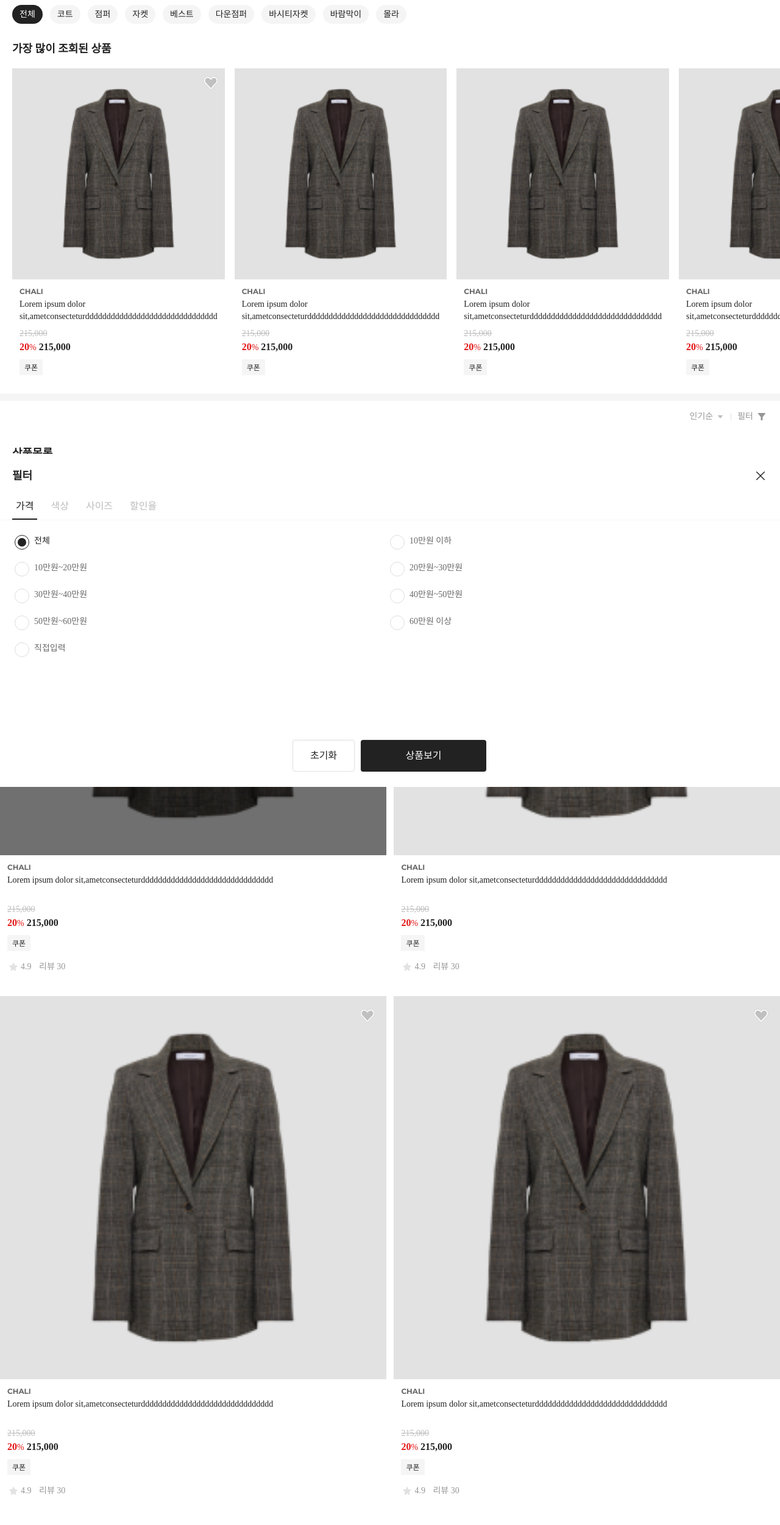
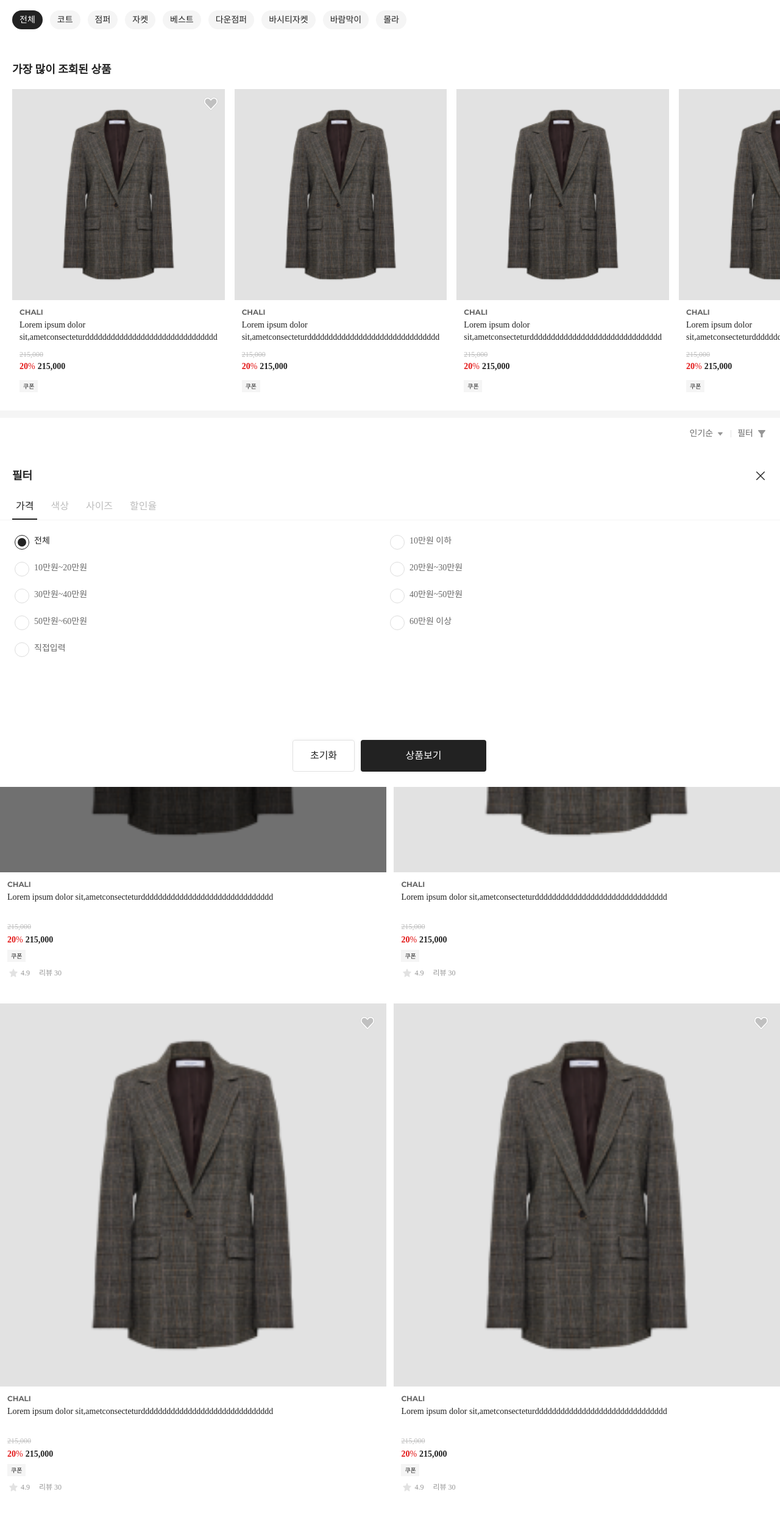
Before and after one commit to lovelyhyunsik/hyungifinal, a PHP site: page /quick-ic_page.html in a window 1280 px wide. Shown: the part 56-2556 px from the top of the page at 61% size. After the commit the page ends 2501 px from the top, so only its background shows below. Run offline with PHP 8.4, Linux system fonts and the light colour scheme; some web fonts are replaced.

Commit message:
너무힘들엉

```diff
--- a/css/bottom_gnb_menu.css
+++ b/css/bottom_gnb_menu.css
@@ -20,6 +20,7 @@
 #menuExhibition{border-top: 1px solid #f5f5f5;}
 #menuExhibition>ul{padding: 2.4rem 2rem 2.4rem 2rem; display: flex; justify-content: space-between;}
 #menuExhibition>ul>li{line-height: 2rem;}
+#menuExhibition>ul>li>h3{font-weight: 600; font-size: 1.8rem;}
 #menuExhibition>ul>li>a{display: block; font-family: 'Pretendard'; font-weight: 400; font-size: 1.4rem;  color: #696969; }
 
 .exhibitionContent{padding-bottom: 4rem; border-bottom: 1px solid #f5f5f5;}
@@ -40,6 +41,7 @@
 #menuMagazine{padding: 0 2rem 4rem 2rem;}
 #menuMagazine>ul{padding: 2.4rem 0; display: flex; justify-content: space-between;}
 #menuMagazine>ul>li{line-height: 2rem;}
+#menuMagazine>ul>li>h3{font-weight: 600; font-size: 1.8rem;}
 #menuMagazine>ul>li>a{display: block; font-family: 'Pretendard'; font-weight: 400; font-size: 1.4rem;  color: #696969; }
 #menuMagazine>.magazineContent>a{display: block; background: none;}
 #menuMagazine>.magazineContent>a:not(:first-child){margin-top: 1.6rem;}
--- a/css/brand_page.css
+++ b/css/brand_page.css
@@ -30,11 +30,11 @@ li{word-break: keep-all;}
 .popup>button{background: none;}
 .popup>.sort{display: flex; padding-right: 1rem; position: relative; align-items: center;}
 .popup>.sort::after{content: ""; position: absolute; top: 50%; right: 0; transform: translateY(-50%); height: 1.2rem; width: 1px; background: #e2e2e2;}
-.popup>.sort>p{font-family: 'Pretendard'; font-weight: 400; font-size: 1.4rem; line-height: 2rem; color: #969696; margin-right: 4px;}
+.popup>.sort>p{font-family: 'Pretendard'; font-weight: 400; font-size: 1.4rem; line-height: 2rem; color: #696969; margin-right: 4px;}
 .popup>.sort>img{}
 .popup>.filter{position: relative; display: flex; padding-left: 1rem;}
 .popup>.filter.on{}
-.popup>.filter>p{font-family: 'Pretendard'; font-weight: 400; font-size: 1.4rem; line-height: 2rem; color: #969696; margin-right: 4px;}
+.popup>.filter>p{font-family: 'Pretendard'; font-weight: 400; font-size: 1.4rem; line-height: 2rem; color: #696969; margin-right: 4px;}
 .popup>.filter.on>span{position: absolute; top: 0; right: 0; width: 8px; height: 8px; background: url(../img/filter_red_check.png) red no-repeat center; border-radius: 50%;}
 .popup>.filter>img{}
 
--- a/css/common.css
+++ b/css/common.css
@@ -25,14 +25,14 @@ legend,
 
 /* 1depth_tab */
 #oneDepthTab>h3{margin-top: 6rem; padding-left: 1.6rem; font-family: 'Pretendard'; font-weight: 600; font-size: 1.6rem; line-height: 2.4rem; color: #222;}
-#oneDepthTab>.categoryTab>.categoryTabWrap{padding: 2.4rem 0;}
-#oneDepthTab>.categoryTab>.categoryTabWrap>.categoryTabnav{ overflow-x: scroll; padding: 1.2rem 2rem 1.2rem 2rem;}
+#oneDepthTab>.categoryTab>.categoryTabWrap{padding: 1.2rem 0;}
+#oneDepthTab>.categoryTab>.categoryTabWrap>.categoryTabnav{ overflow-x: scroll; padding: 0.9rem 2rem 0.9rem 2rem;}
 #oneDepthTab>.categoryTab>.categoryTabWrap>.categoryTabnav::-webkit-scrollbar{display: none;}
 #oneDepthTab>.categoryTab>.categoryTabWrap>.categoryTabnav>ul{display: flex;}
 #oneDepthTab>.categoryTab>.categoryTabWrap>.categoryTabnav>ul>li:not(:first-child){margin-left: 1.2rem;}
 #oneDepthTab>.categoryTab>.categoryTabWrap>.categoryTabnav>ul>li>a{font-family: 'Pretendard'; font-weight: 400; font-size: 1.4rem; color: #222; padding: 0.8rem 1.2rem; background: #f5f5f5; border-radius: 20px; }
 #oneDepthTab>.categoryTab>.categoryTabWrap>.categoryTabnav>ul>li>a.on{background: #222; color: #fff;}
-#oneDepthTab>.categoryTab>.categoryTabWrap>.categoryTabcontent{padding-top: 0.8rem;}
+#oneDepthTab>.categoryTab>.categoryTabcontent{padding-top: 1.6rem;}
 #oneDepthTab>.categoryTab>.categoryTabcontent>.tab{}
 #oneDepthTab>.categoryTab>.categoryTabcontent>.tab>h3{padding: 2.4rem 2rem 2rem 2rem; font-family: 'Pretendard'; font-weight: 700; font-size: 1.8rem; line-height: 2.4rem; color: #222;}
 #oneDepthTab>.categoryTab>.categoryTabcontent>.tab>ul{display: flex; flex-wrap: wrap; justify-content: space-between; padding-bottom: 0.8rem;}
@@ -43,16 +43,16 @@ legend,
 #oneDepthTab>.categoryTab>.categoryTabcontent>.tab>ul>li>a>.tabItem>.itemBrand{overflow: hidden; text-overflow: ellipsis; margin-bottom: 0.4rem; font-family: 'Montserrat'; font-weight: 600; font-size: 1.2rem; line-height: 1.5rem;}
 #oneDepthTab>.categoryTab>.categoryTabcontent>.tab>ul>li>a>.tabItem>.itemName{font-family: 'Pretendard'; font-weight: 400; font-size: 1.4rem; color: #222; line-height: 2rem;  overflow: hidden; text-overflow: ellipsis;}
 #oneDepthTab>.categoryTab>.categoryTabcontent>.tab>ul>li>a>.itemPrice{padding-left: 1.2rem;}
-#oneDepthTab>.categoryTab>.categoryTabcontent>.tab>ul>li>a>.itemPrice>.noSalePrice{font-family: 'Pretendard'; font-weight: 400; font-size: 1.4rem; color: #bdbdbd; text-decoration-line: line-through; height: 20px; line-height: 2rem;}
-#oneDepthTab>.categoryTab>.categoryTabcontent>.tab>ul>li>a>.itemPrice>.salePrice{display: flex; height: 2.4rem;}
-#oneDepthTab>.categoryTab>.categoryTabcontent>.tab>ul>li>a>.itemPrice>.salePrice>.percent{font-family: 'Pretendard'; font-weight: 600; font-size: 1.6rem; color: #e31616; line-height: 2.4rem;}
+#oneDepthTab>.categoryTab>.categoryTabcontent>.tab>ul>li>a>.itemPrice>.noSalePrice{font-family: 'Pretendard'; font-weight: 400; font-size: 1.2rem; color: #bdbdbd; text-decoration-line: line-through; height: 20px; line-height: 2rem;}
+#oneDepthTab>.categoryTab>.categoryTabcontent>.tab>ul>li>a>.itemPrice>.salePrice{display: flex; height: 2rem;}
+#oneDepthTab>.categoryTab>.categoryTabcontent>.tab>ul>li>a>.itemPrice>.salePrice>.percent{font-family: 'Pretendard'; font-weight: 600; font-size: 1.4rem; color: #e31616; line-height: 2.4rem;}
 #oneDepthTab>.categoryTab>.categoryTabcontent>.tab>ul>li>a>.itemPrice>.salePrice>.percent>span{font-family: 'Pretendard'; font-weight: 400; font-size: 1.4rem; line-height: 2rem;}
-#oneDepthTab>.categoryTab>.categoryTabcontent>.tab>ul>li>a>.itemPrice>.salePrice>.price{font-family: 'Pretendard'; font-weight: 600; font-size: 1.6rem; color: #222; line-height: 2.4rem; margin-left: 0.4rem;}
+#oneDepthTab>.categoryTab>.categoryTabcontent>.tab>ul>li>a>.itemPrice>.salePrice>.price{font-family: 'Pretendard'; font-weight: 600; font-size: 1.4rem; color: #222; line-height: 2.4rem; margin-left: 0.4rem;}
 #oneDepthTab>.categoryTab>.categoryTabcontent>.tab>ul>li>a>.coupon{padding-left: 1.2rem; padding-top: 0.8rem;}
-#oneDepthTab>.categoryTab>.categoryTabcontent>.tab>ul>li>a>.coupon>p{font-family: 'Pretendard'; font-weight: 400; font-size: 1.2rem; padding: 0.4rem 0.8rem; background: #f5f5f5; display: inline-block; color: #222;}
-#oneDepthTab>.categoryTab>.categoryTabcontent>.tab>ul>li>a>.reviewWrap{height: 2rem; display: flex; font-family: 'Pretendard'; font-weight: 500; font-size: 1.4rem; line-height: 2rem; color: #969696; padding-left: 1.2rem; padding-top: 1.6rem; padding-bottom: 3.8rem;}
+#oneDepthTab>.categoryTab>.categoryTabcontent>.tab>ul>li>a>.coupon>p{font-family: 'Pretendard'; width: 1.8rem; font-weight: 400; font-size: 1rem; padding: 0.2rem 0.6rem 0.3rem 0.6rem; background: #f5f5f5;  color: #222;}
+#oneDepthTab>.categoryTab>.categoryTabcontent>.tab>ul>li>a>.reviewWrap{height: 2rem; display: flex; font-family: 'Pretendard'; font-weight: 500; font-size: 1.2rem; line-height: 2rem; color: #969696; padding-left: 1.2rem; padding-top: 0.8rem; padding-bottom: 4rem;}
 #oneDepthTab>.categoryTab>.categoryTabcontent>.tab>ul>li>a>.reviewWrap>.starReview{display: flex; gap: 0.2rem;}
-#oneDepthTab>.categoryTab>.categoryTabcontent>.tab>ul>li>a>.reviewWrap>.starReview>li{width: 2rem; position: relative;}
+#oneDepthTab>.categoryTab>.categoryTabcontent>.tab>ul>li>a>.reviewWrap>.starReview>li{width: 2rem; position: relative; font-size: 1.2rem;}
 #oneDepthTab>.categoryTab>.categoryTabcontent>.tab>ul>li>a>.reviewWrap>.starReview>li>img{ position: absolute; top: 50%; left: 50%; transform: translate(-50%,-50%);}
 #oneDepthTab>.categoryTab>.categoryTabcontent>.tab>ul>li>a>.reviewWrap>.starReview>span{padding-left: 0.5rem;}
 #oneDepthTab>.categoryTab>.categoryTabcontent>.tab>ul>li>a>.reviewWrap>.reviewCount{margin-left: 1rem;}
@@ -91,16 +91,16 @@ legend,
 #twoDepthTab>.categoryTab>.categoryTabWrap>.categoryTabcontent>.tab>.categoryTab2Wrap>.categoryTabcontent2>.tab2>ul>li>a>.tabItem>.itemBrand{overflow: hidden; text-overflow: ellipsis; margin-bottom: 0.4rem; font-family: 'Montserrat'; font-weight: 600; font-size: 1.2rem; line-height: 1.5rem;}
 #twoDepthTab>.categoryTab>.categoryTabWrap>.categoryTabcontent>.tab>.categoryTab2Wrap>.categoryTabcontent2>.tab2>ul>li>a>.tabItem>.itemName{font-family: 'Pretendard'; font-weight: 400; font-size: 1.4rem; color: #222; line-height: 2rem;  overflow: hidden; text-overflow: ellipsis;}
 #twoDepthTab>.categoryTab>.categoryTabWrap>.categoryTabcontent>.tab>.categoryTab2Wrap>.categoryTabcontent2>.tab2>ul>li>a>.itemPrice{padding-left: 1.2rem;}
-#twoDepthTab>.categoryTab>.categoryTabWrap>.categoryTabcontent>.tab>.categoryTab2Wrap>.categoryTabcontent2>.tab2>ul>li>a>.itemPrice>.noSalePrice{font-family: 'Pretendard'; font-weight: 400; font-size: 1.4rem; color: #bdbdbd; text-decoration-line: line-through; height: 20px; line-height: 2rem;}
+#twoDepthTab>.categoryTab>.categoryTabWrap>.categoryTabcontent>.tab>.categoryTab2Wrap>.categoryTabcontent2>.tab2>ul>li>a>.itemPrice>.noSalePrice{font-family: 'Pretendard'; font-weight: 400; font-size: 1.2rem; color: #bdbdbd; text-decoration-line: line-through; height: 20px; line-height: 2rem;}
 #twoDepthTab>.categoryTab>.categoryTabWrap>.categoryTabcontent>.tab>.categoryTab2Wrap>.categoryTabcontent2>.tab2>ul>li>a>.itemPrice>.salePrice{display: flex; height: 2.4rem;}
-#twoDepthTab>.categoryTab>.categoryTabWrap>.categoryTabcontent>.tab>.categoryTab2Wrap>.categoryTabcontent2>.tab2>ul>li>a>.itemPrice>.salePrice>.percent{font-family: 'Pretendard'; font-weight: 600; font-size: 1.6rem; color: #e31616; line-height: 2.4rem;}
+#twoDepthTab>.categoryTab>.categoryTabWrap>.categoryTabcontent>.tab>.categoryTab2Wrap>.categoryTabcontent2>.tab2>ul>li>a>.itemPrice>.salePrice>.percent{font-family: 'Pretendard'; font-weight: 600; font-size: 1.4rem; color: #e31616; line-height: 2rem;}
 #twoDepthTab>.categoryTab>.categoryTabWrap>.categoryTabcontent>.tab>.categoryTab2Wrap>.categoryTabcontent2>.tab2>ul>li>a>.itemPrice>.salePrice>.percent>span{font-family: 'Pretendard'; font-weight: 400; font-size: 1.4rem; line-height: 2rem;}
-#twoDepthTab>.categoryTab>.categoryTabWrap>.categoryTabcontent>.tab>.categoryTab2Wrap>.categoryTabcontent2>.tab2>ul>li>a>.itemPrice>.salePrice>.price{font-family: 'Pretendard'; font-weight: 600; font-size: 1.6rem; color: #222; line-height: 2.4rem; margin-left: 0.4rem;}
+#twoDepthTab>.categoryTab>.categoryTabWrap>.categoryTabcontent>.tab>.categoryTab2Wrap>.categoryTabcontent2>.tab2>ul>li>a>.itemPrice>.salePrice>.price{font-family: 'Pretendard'; font-weight: 600; font-size: 1.4rem; color: #222; line-height: 2rem; margin-left: 0.4rem;}
 #twoDepthTab>.categoryTab>.categoryTabWrap>.categoryTabcontent>.tab>.categoryTab2Wrap>.categoryTabcontent2>.tab2>ul>li>a>.coupon{padding-left: 1.2rem; padding-top: 1rem;}
-#twoDepthTab>.categoryTab>.categoryTabWrap>.categoryTabcontent>.tab>.categoryTab2Wrap>.categoryTabcontent2>.tab2>ul>li>a>.coupon>p{font-family: 'Pretendard'; font-weight: 400; font-size: 1.2rem; padding: 0.4rem 0.8rem; background: #f5f5f5; display: inline-block; color: #222;}
-#twoDepthTab>.categoryTab>.categoryTabWrap>.categoryTabcontent>.tab>.categoryTab2Wrap>.categoryTabcontent2>.tab2>ul>li>a>.reviewWrap{height: 2rem; display: flex; font-family: 'Pretendard'; font-weight: 500; font-size: 1.4rem; line-height: 2rem; color: #969696; padding-left: 1.2rem; padding-top: 1.6rem; padding-bottom: 3.8rem;}
+#twoDepthTab>.categoryTab>.categoryTabWrap>.categoryTabcontent>.tab>.categoryTab2Wrap>.categoryTabcontent2>.tab2>ul>li>a>.coupon>p{width: 1.8rem; font-family: 'Pretendard'; font-weight: 400; font-size: 1rem; padding: 0.2rem 0.6rem 0.3rem 0.6rem; background: #f5f5f5;  color: #222; border-radius: 2px;}
+#twoDepthTab>.categoryTab>.categoryTabWrap>.categoryTabcontent>.tab>.categoryTab2Wrap>.categoryTabcontent2>.tab2>ul>li>a>.reviewWrap{height: 2rem; display: flex; font-family: 'Pretendard'; font-weight: 500; font-size: 1.2rem; line-height: 2rem; color: #969696; padding-left: 1.2rem; padding-top: 0.8rem; padding-bottom: 3.8rem;}
 #twoDepthTab>.categoryTab>.categoryTabWrap>.categoryTabcontent>.tab>.categoryTab2Wrap>.categoryTabcontent2>.tab2>ul>li>a>.reviewWrap>.starReview{display: flex; gap: 0.2rem;}
-#twoDepthTab>.categoryTab>.categoryTabWrap>.categoryTabcontent>.tab>.categoryTab2Wrap>.categoryTabcontent2>.tab2>ul>li>a>.reviewWrap>.starReview>li{width: 2rem; position: relative;}
+#twoDepthTab>.categoryTab>.categoryTabWrap>.categoryTabcontent>.tab>.categoryTab2Wrap>.categoryTabcontent2>.tab2>ul>li>a>.reviewWrap>.starReview>li{width: 2rem; position: relative; font-size: 1.2rem;}
 #twoDepthTab>.categoryTab>.categoryTabWrap>.categoryTabcontent>.tab>.categoryTab2Wrap>.categoryTabcontent2>.tab2>ul>li>a>.reviewWrap>.starReview>li>img{ position: absolute; top: 50%; left: 50%; transform: translate(-50%,-50%);}
 #twoDepthTab>.categoryTab>.categoryTabWrap>.categoryTabcontent>.tab>.categoryTab2Wrap>.categoryTabcontent2>.tab2>ul>li>a>.reviewWrap>.starReview>span{padding-left: 0.5rem;}
 #twoDepthTab>.categoryTab>.categoryTabWrap>.categoryTabcontent>.tab>.categoryTab2Wrap>.categoryTabcontent2>.tab2>ul>li>a>.reviewWrap>.reviewCount{margin-left: 1rem;}
--- a/css/item_detail.css
+++ b/css/item_detail.css
@@ -156,7 +156,7 @@
 
 .checkBox_sort>.sort_wrap>.sort{position: relative; display: flex; padding-left: 1rem; background: none;}
 .checkBox_sort>.sort_wrap>.sort.on{}
-.checkBox_sort>.sort_wrap>.sort>p{font-family: 'Pretendard'; font-weight: 400; font-size: 1.4rem; line-height: 2rem; color: #969696; margin-right: 4px;}
+.checkBox_sort>.sort_wrap>.sort>p{font-family: 'Pretendard'; font-weight: 400; font-size: 1.4rem; line-height: 2rem; color: #696969; margin-right: 4px;}
 .checkBox_sort>.sort_wrap>.sort.on>span{position: absolute; top: 0; right: 0; width: 8px; height: 8px; background: url(../img/filter_red_check.png) red no-repeat center; border-radius: 50%;}
 .checkBox_sort>.sort_wrap>.sort>img{}
 
--- a/css/like.css
+++ b/css/like.css
@@ -36,7 +36,7 @@ html,body{position: relative; height: 100%;}
 .tab>#yesItem>.checkFilter>label>span{font-family: 'Pretendard'; font-weight: 400; font-size: 1.4rem; line-height: 2rem; color: #696969;}
 .tab>#yesItem>.checkFilter>.popup{}
 .tab>#yesItem>.checkFilter>.popup>.sort{display: flex; background: none; align-items: center;}
-.tab>#yesItem>.checkFilter>.popup>.sort>p{font-family: 'Pretendard'; font-weight: 400; font-size: 1.4rem; line-height: 2rem; color: #969696;}
+.tab>#yesItem>.checkFilter>.popup>.sort>p{font-family: 'Pretendard'; font-weight: 400; font-size: 1.4rem; line-height: 2rem; color: #696969;}
 
 .itemListWrap{}
 .itemListWrap>p{font-family: 'Pretendard'; font-weight: 400; font-size: 1.2rem; line-height: 1.6rem; color: #696969;}
--- a/css/quick-ic_page.css
+++ b/css/quick-ic_page.css
@@ -19,11 +19,11 @@ li{word-break: keep-all;}
 .popup>button{background: none;}
 .popup>.sort{display: flex; padding-right: 1rem; position: relative; align-items: center;}
 .popup>.sort::after{content: ""; position: absolute; top: 50%; right: 0; transform: translateY(-50%); height: 1.2rem; width: 1px; background: #e2e2e2;}
-.popup>.sort>p{font-family: 'Pretendard'; font-weight: 400; font-size: 1.4rem; line-height: 2rem; color: #969696; margin-right: 4px;}
+.popup>.sort>p{font-family: 'Pretendard'; font-weight: 400; font-size: 1.4rem; line-height: 2rem; color: #696969; margin-right: 4px;}
 .popup>.sort>img{}
 .popup>.filter{position: relative; display: flex; padding-left: 1rem;}
 .popup>.filter.on{}
-.popup>.filter>p{font-family: 'Pretendard'; font-weight: 400; font-size: 1.4rem; line-height: 2rem; color: #969696; margin-right: 4px;}
+.popup>.filter>p{font-family: 'Pretendard'; font-weight: 400; font-size: 1.4rem; line-height: 2rem; color: #696969; margin-right: 4px;}
 .popup>.filter.on>span{position: absolute; top: 0; right: 0; width: 8px; height: 8px; background: url(../img/filter_red_check.png) red no-repeat center; border-radius: 50%;}
 .popup>.filter>img{}
 
@@ -257,13 +257,13 @@ input#check_btn{
     .manyLook>ul>li>a>.tabItem>.itemBrand{overflow: hidden; text-overflow: ellipsis; margin-bottom: 0.4rem; font-family: 'Montserrat'; font-weight: 600; font-size: 1.2rem; line-height: 1.5rem;}
     .manyLook>ul>li>a>.tabItem>.itemName{font-family: 'Pretendard'; font-weight: 400; font-size: 1.4rem; color: #222; line-height: 2rem;  overflow: hidden; text-overflow: ellipsis;}
     .manyLook>ul>li>a>.itemPrice{padding-left: 1.2rem;}
-    .manyLook>ul>li>a>.itemPrice>.noSalePrice{font-family: 'Pretendard'; font-weight: 400; font-size: 1.4rem; color: #bdbdbd; text-decoration-line: line-through; height: 20px; line-height: 2rem}
+    .manyLook>ul>li>a>.itemPrice>.noSalePrice{font-family: 'Pretendard'; font-weight: 400; font-size: 1.2rem; color: #bdbdbd; text-decoration-line: line-through; height: 20px; line-height: 2rem}
     .manyLook>ul>li>a>.itemPrice>.salePrice{display: flex; height: 2.4rem;}
-    .manyLook>ul>li>a>.itemPrice>.salePrice>.percent{font-family: 'Pretendard'; font-weight: 600; font-size: 1.6rem; color: #e31616; line-height: 2.4rem;}
+    .manyLook>ul>li>a>.itemPrice>.salePrice>.percent{font-family: 'Pretendard'; font-weight: 600; font-size: 1.4rem; color: #e31616; line-height: 2rem;}
     .manyLook>ul>li>a>.itemPrice>.salePrice>.percent>span{font-family: 'Pretendard'; font-weight: 400; font-size: 1.4rem; line-height: 2rem;}
-    .manyLook>ul>li>a>.itemPrice>.salePrice>.price{font-family: 'Pretendard'; font-weight: 600; font-size: 1.6rem; color: #222; line-height: 2.4rem; margin-left: 0.4rem;}
+    .manyLook>ul>li>a>.itemPrice>.salePrice>.price{font-family: 'Pretendard'; font-weight: 600; font-size: 1.4rem; color: #222; line-height: 2rem; margin-left: 0.4rem;}
     .manyLook>ul>li>a>.coupon{padding-left: 1.2rem; padding-top: 0.8rem;}
-    .manyLook>ul>li>a>.coupon>p{font-family: 'Pretendard'; font-weight: 400; font-size: 1.2rem; padding: 0.4rem 0.8rem; background: #f5f5f5; display: inline-block; color: #222;}
+    .manyLook>ul>li>a>.coupon>p{font-family: 'Pretendard'; width: 1.8rem; font-weight: 400; font-size: 1rem; padding: 0.2rem 0.6rem 0.3rem 0.6rem; background: #f5f5f5; color: #222;}
     .manyLook>ul>li>.itemNum{position: absolute; top: 0.8rem; left: 0.8rem; width: 32px; height: 32px; background: #222; text-align: center; }
     .manyLook>ul>li>.itemNum>span{color: #fff; font-family: 'Pretendard'; font-weight: 400; font-size: 1.4rem; display: block; line-height: 3rem;}
     .manyLook>ul>li>.itemLike{position: absolute; z-index: 112; top: 0; right: 0;}
@@ -271,4 +271,4 @@ input#check_btn{
     .manyLook>ul>li>.itemLike>button>img{display: block; padding: 1.2rem 1.1rem;}
 
 
-    #oneDepthTab>.categoryTab>.categoryTabWrap{padding: 0;}
+    #oneDepthTab>.categoryTab>.categoryTabWrap{padding: 1.2rem 0;}
--- a/css/reset.css
+++ b/css/reset.css
@@ -33,4 +33,4 @@ textarea { -webkit-appearance:none; -moz-appearance:none; appearance:none; -webk
 textarea { resize: none;}
 
 /* 공통 */
-h3{font-family: 'Pretendard'; font-weight: 700; font-size: 2.4rem; color: #222;}
+h3{font-family: 'Pretendard'; font-weight: 700; font-size: 2rem; color: #222;}
--- a/css/search_result.css
+++ b/css/search_result.css
@@ -15,11 +15,11 @@ li,p{word-break: keep-all;}
 .popup>button{background: none;}
 .popup>.sort{display: flex; padding-right: 1rem; position: relative; align-items: center;}
 .popup>.sort::after{content: ""; position: absolute; top: 50%; right: 0; transform: translateY(-50%); height: 1.2rem; width: 1px; background: #e2e2e2;}
-.popup>.sort>p{font-family: 'Pretendard'; font-weight: 400; font-size: 1.4rem; line-height: 2rem; color: #969696; margin-right: 4px;}
+.popup>.sort>p{font-family: 'Pretendard'; font-weight: 400; font-size: 1.4rem; line-height: 2rem; color: #696969; margin-right: 4px;}
 .popup>.sort>img{}
 .popup>.filter{position: relative; display: flex; padding-left: 1rem;}
 .popup>.filter.on{}
-.popup>.filter>p{font-family: 'Pretendard'; font-weight: 400; font-size: 1.4rem; line-height: 2rem; color: #969696; margin-right: 4px;}
+.popup>.filter>p{font-family: 'Pretendard'; font-weight: 400; font-size: 1.4rem; line-height: 2rem; color: #696969; margin-right: 4px;}
 .popup>.filter.on>span{position: absolute; top: 0; right: 0; width: 8px; height: 8px; background: url(../img/filter_red_check.png) red no-repeat center; border-radius: 50%;}
 .popup>.filter>img{}
 
```
Also changed, not shown: css/index.css (+18 -16 lines), img/ic-sort.png.
